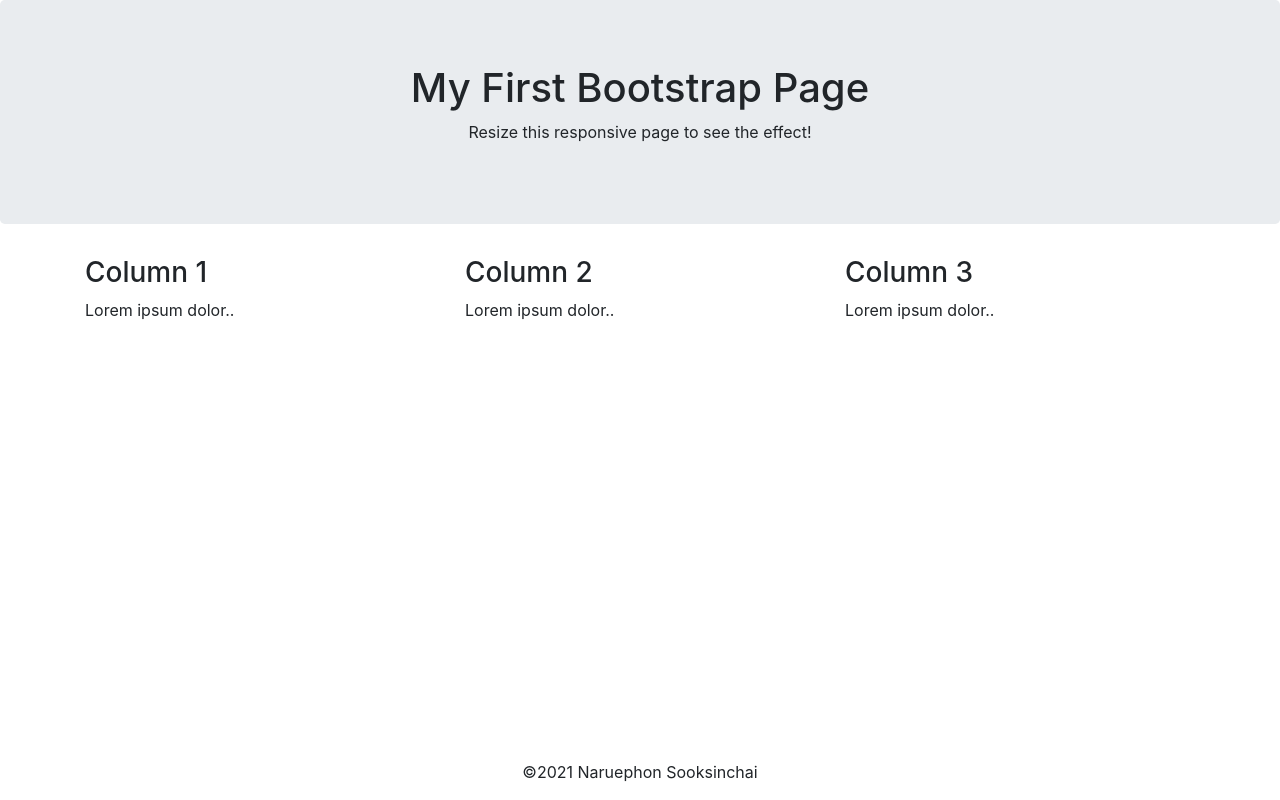
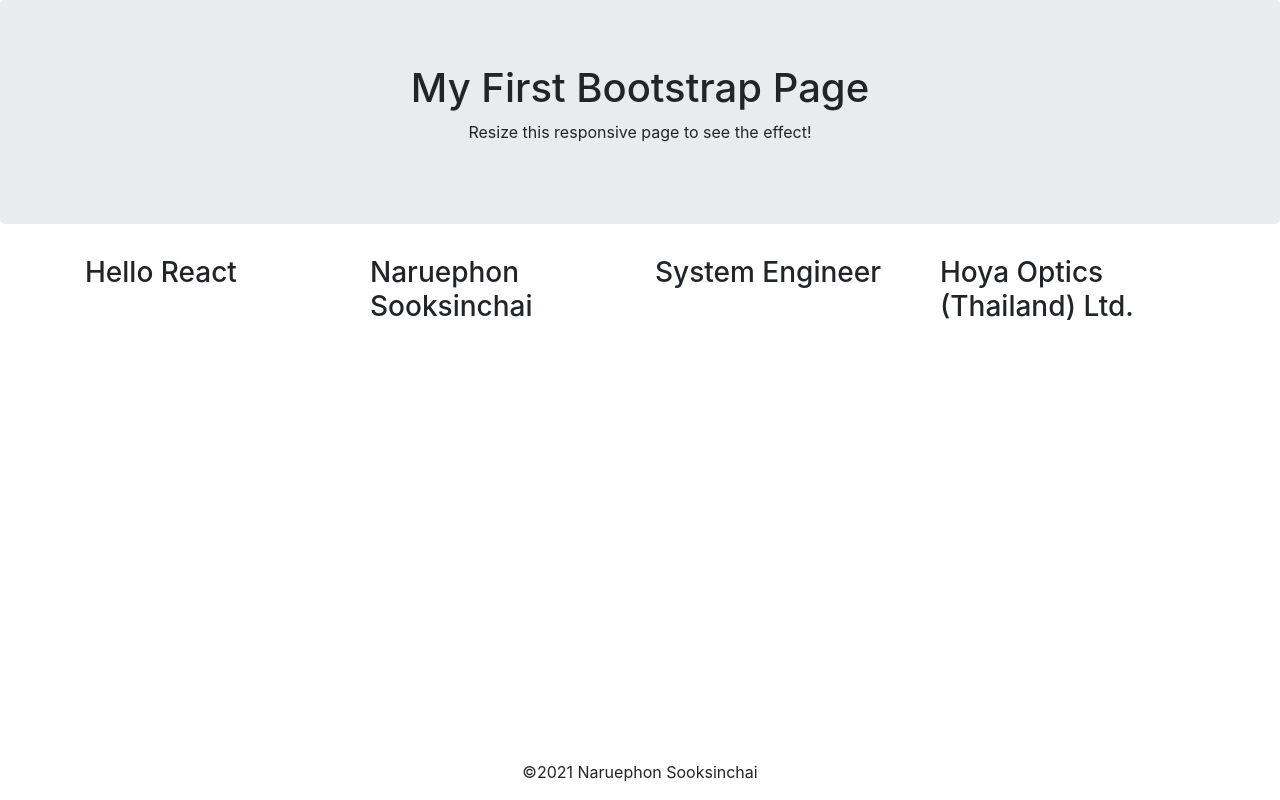
Before and after one commit to pechonz/hello-react, a React (Create React App) app: page / in a window 1280 px wide. Built offline with nearby package versions, Linux system fonts and the light colour scheme.

Commit message:
21.1.11.1

```diff
--- a/src/App.js
+++ b/src/App.js
@@ -3,13 +3,13 @@ import React, {Component} from 'react';
 import Header from './Header'
 import Content from './Content'
 import Footer from './Footer'
-//Creat Component with JSX and React with Bootstrap
+//Props
 class App extends Component {
   render(){
     return(
       <div>
         <Header/>
-        <Content/>
+        <Content title="Hello React" name="Naruephon Sooksinchai" position="System Engineer" workplace="Hoya Optics (Thailand) Ltd."/>
         <Footer/>
       </div>
     );
--- a/src/Content.js
+++ b/src/Content.js
@@ -6,17 +6,17 @@ class Content extends Component {
     return(
       <div class="container">
         <div class="row">
-          <div class="col-sm-4">
-            <h3>Column 1</h3>
-            <p>Lorem ipsum dolor..</p>
+          <div class="col-sm-3">
+            <h3>{this.props.title}</h3>
           </div>
-          <div class="col-sm-4">
-            <h3>Column 2</h3>
-            <p>Lorem ipsum dolor..</p>
+          <div class="col-sm-3">
+            <h3>{this.props.name}</h3>
           </div>
-          <div class="col-sm-4">
-            <h3>Column 3</h3>
-            <p>Lorem ipsum dolor..</p>
+          <div class="col-sm-3">
+            <h3>{this.props.position}</h3>
+          </div>
+          <div class="col-sm-3">
+            <h3>{this.props.workplace}</h3>
           </div>
         </div>
       </div>
```
Also changed, not shown: 1 other file (tests, documents, lock files or other folders).
